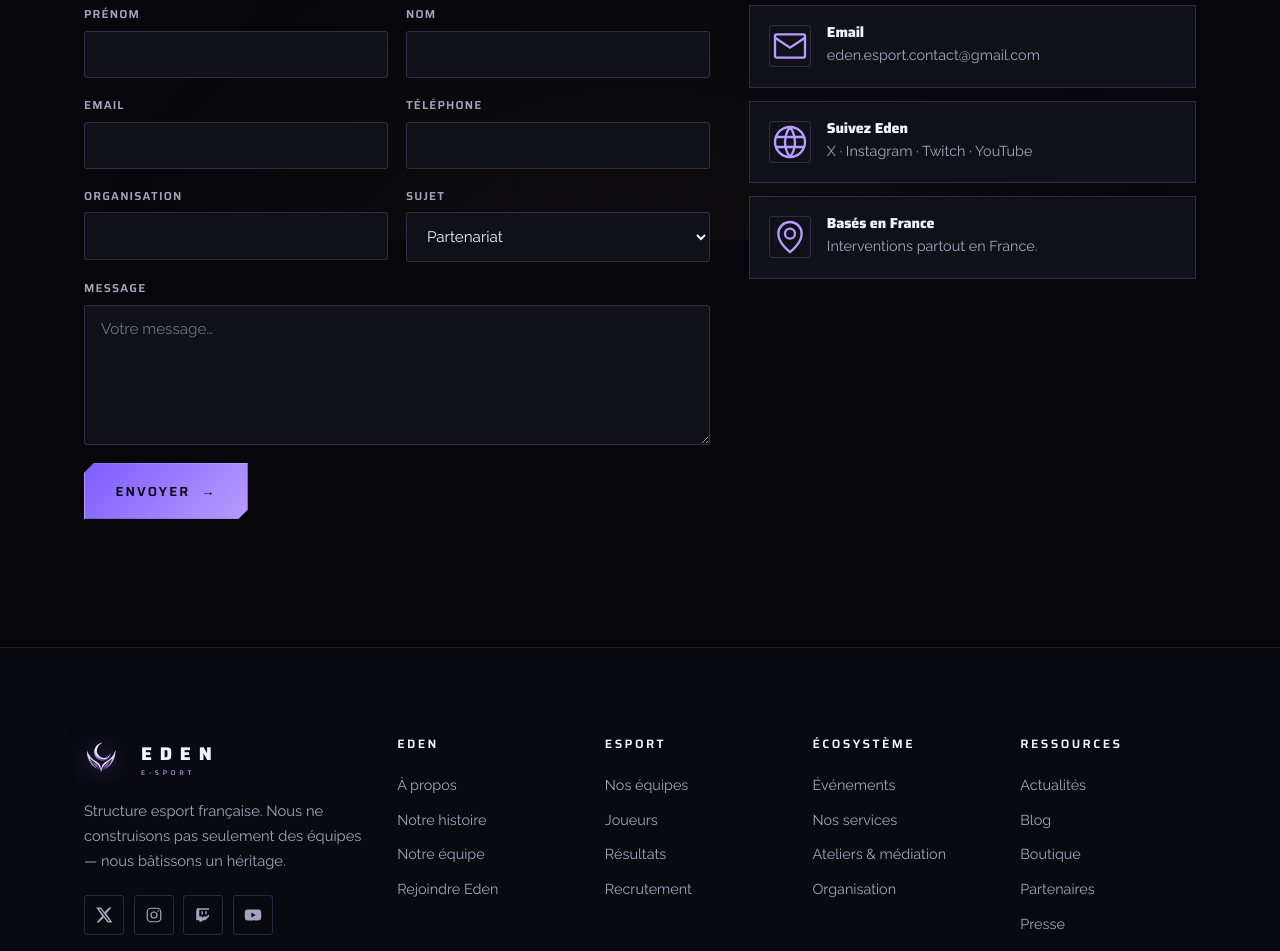
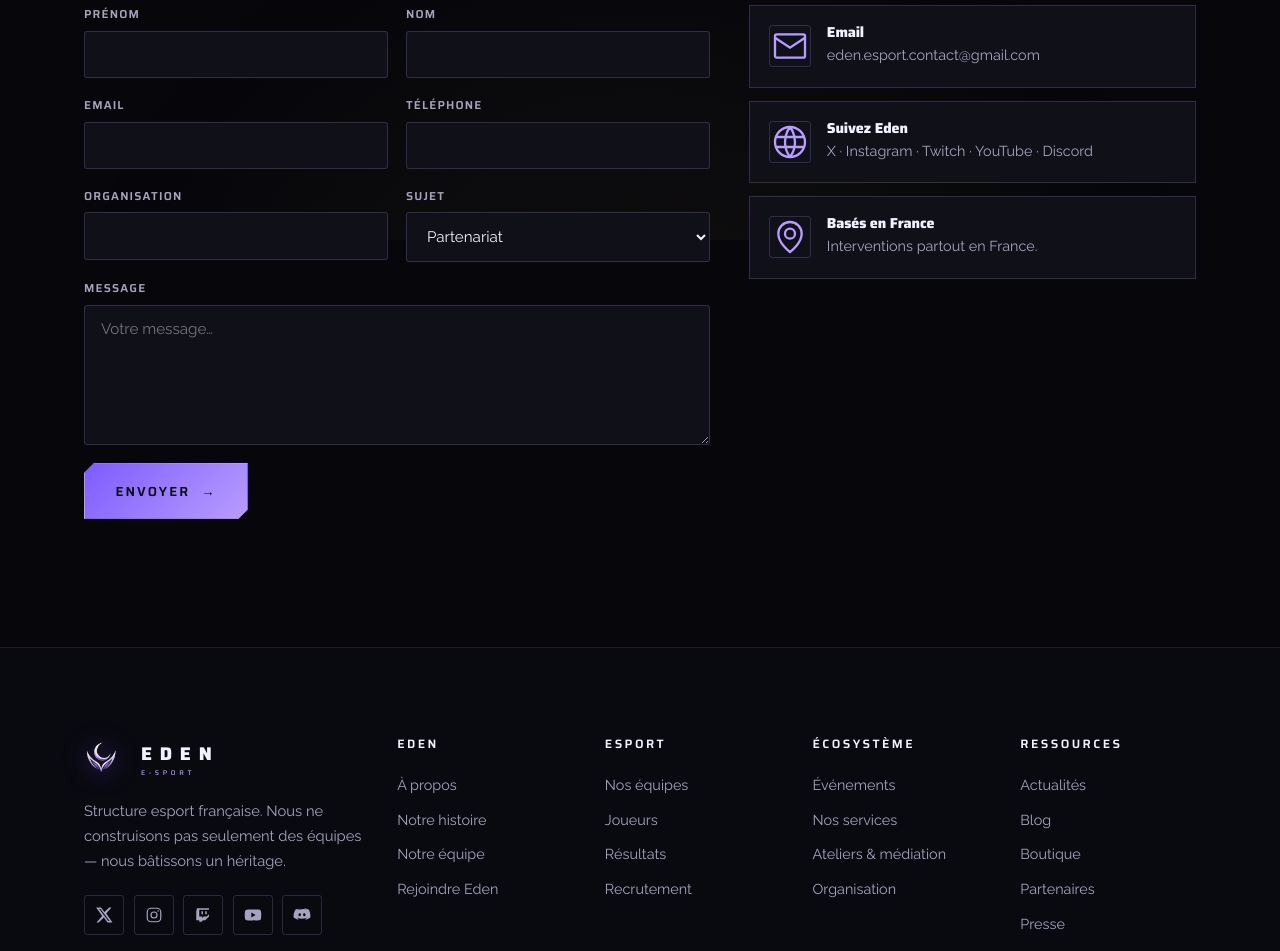
Before and after one commit to Kirito160302/eden-esport-web, a Next.js app: page /contact in a window 1280 px wide. Shown: the part 560-1511 px from the top of the page. Built offline with nearby package versions, Linux system fonts and the light colour scheme; no server answers.

Commit message:
Ajout lien Discord

```diff
--- a/src/app/contact/page.tsx
+++ b/src/app/contact/page.tsx
@@ -30,7 +30,7 @@
         </DemoForm>
         <div>
           <div className="info-block"><span className="ic"><svg viewBox="0 0 24 24" fill="none" stroke="currentColor" strokeWidth={1.4}><rect x="3" y="5" width="18" height="14" rx="1" /><path d="m3 7 9 6 9-6" /></svg></span><div><h4>Email</h4><p><a href="mailto:eden.esport.contact@gmail.com">eden.esport.contact@gmail.com</a></p></div></div>
-          <div className="info-block" style={{ marginTop: ".8rem" }}><span className="ic"><svg viewBox="0 0 24 24" fill="none" stroke="currentColor" strokeWidth={1.4}><circle cx="12" cy="12" r="9" /><path d="M3.6 9h16.8M3.6 15h16.8M12 3a15 15 0 0 1 0 18M12 3a15 15 0 0 0 0 18" /></svg></span><div><h4>Suivez Eden</h4><p><a href="https://x.com/EdenEsport01" target="_blank" rel="noopener noreferrer">X</a> · <a href="https://www.instagram.com/eden_esport/" target="_blank" rel="noopener noreferrer">Instagram</a> · <a href="https://www.twitch.tv/edenesport" target="_blank" rel="noopener noreferrer">Twitch</a> · <a href="https://www.youtube.com/@Eden-Esport" target="_blank" rel="noopener noreferrer">YouTube</a></p></div></div>
+          <div className="info-block" style={{ marginTop: ".8rem" }}><span className="ic"><svg viewBox="0 0 24 24" fill="none" stroke="currentColor" strokeWidth={1.4}><circle cx="12" cy="12" r="9" /><path d="M3.6 9h16.8M3.6 15h16.8M12 3a15 15 0 0 1 0 18M12 3a15 15 0 0 0 0 18" /></svg></span><div><h4>Suivez Eden</h4><p><a href="https://x.com/EdenEsport01" target="_blank" rel="noopener noreferrer">X</a> · <a href="https://www.instagram.com/eden_esport/" target="_blank" rel="noopener noreferrer">Instagram</a> · <a href="https://www.twitch.tv/edenesport" target="_blank" rel="noopener noreferrer">Twitch</a> · <a href="https://www.youtube.com/@Eden-Esport" target="_blank" rel="noopener noreferrer">YouTube</a> · <a href="https://discord.gg/tkcpAUqHQg" target="_blank" rel="noopener noreferrer">Discord</a></p></div></div>
           <div className="info-block" style={{ marginTop: ".8rem" }}><span className="ic"><svg viewBox="0 0 24 24" fill="none" stroke="currentColor" strokeWidth={1.4}><circle cx="12" cy="10" r="3" /><path d="M12 21s7-5.2 7-11a7 7 0 1 0-14 0c0 5.8 7 11 7 11Z" /></svg></span><div><h4>Basés en France</h4><p>Interventions partout en France.</p></div></div>
         </div>
       </div></section>
--- a/src/components/Footer.tsx
+++ b/src/components/Footer.tsx
@@ -23,6 +23,7 @@
               <a href="https://www.instagram.com/eden_esport/" target="_blank" rel="noopener noreferrer" aria-label="Instagram"><svg viewBox="0 0 24 24" fill="none" stroke="currentColor" strokeWidth={1.6}><rect x="3" y="3" width="18" height="18" rx="5" /><circle cx="12" cy="12" r="4" /><circle cx="17.5" cy="6.5" r="1" fill="currentColor" stroke="none" /></svg></a>
               <a href="https://www.twitch.tv/edenesport" target="_blank" rel="noopener noreferrer" aria-label="Twitch"><svg viewBox="0 0 24 24" fill="currentColor"><path d="M4 3 3 7v12h4v2h3l2-2h3l5-5V3H4Zm16 8-3 3h-4l-2 2v-2H7V5h13v6Z" /><path d="M15 7h2v4h-2zM10 7h2v4h-2z" /></svg></a>
               <a href="https://www.youtube.com/@Eden-Esport" target="_blank" rel="noopener noreferrer" aria-label="YouTube"><svg viewBox="0 0 24 24" fill="currentColor"><path d="M23 12s0-3.4-.4-5a2.6 2.6 0 0 0-1.8-1.9C19 4.8 12 4.8 12 4.8s-7 0-8.8.3A2.6 2.6 0 0 0 1.4 7C1 8.6 1 12 1 12s0 3.4.4 5a2.6 2.6 0 0 0 1.8 1.9c1.8.3 8.8.3 8.8.3s7 0 8.8-.3a2.6 2.6 0 0 0 1.8-1.9c.4-1.6.4-5 .4-5ZM9.8 15.3V8.7l5.7 3.3-5.7 3.3Z" /></svg></a>
+              <a href="https://discord.gg/tkcpAUqHQg" target="_blank" rel="noopener noreferrer" aria-label="Discord"><svg viewBox="0 0 24 24" fill="currentColor"><path d="M20.3 4.4A19.8 19.8 0 0 0 15.4 3l-.3.5c1.7.4 2.8 1 3.9 1.7A13 13 0 0 0 12 4.3c-2.3 0-4.5.4-7 1.4C6 5 7.1 4.4 8.8 4l-.2-.5A19.8 19.8 0 0 0 3.7 4.4C1.2 8.1.5 11.7.8 15.3a20 20 0 0 0 6 3l.8-1.3c-.7-.2-1.4-.6-2-1l.5-.4c3.8 1.8 8 1.8 11.8 0l.5.4c-.6.4-1.3.8-2 1l.8 1.3a20 20 0 0 0 6-3c.4-4.2-.6-7.8-2.7-10.9ZM8.9 13.5c-.9 0-1.7-.8-1.7-1.9s.8-1.9 1.7-1.9 1.7.9 1.7 1.9-.8 1.9-1.7 1.9Zm6.2 0c-.9 0-1.7-.8-1.7-1.9s.8-1.9 1.7-1.9 1.7.9 1.7 1.9-.7 1.9-1.7 1.9Z" /></svg></a>
             </div>
           </div>
           {COLS.map((c) => (
```
